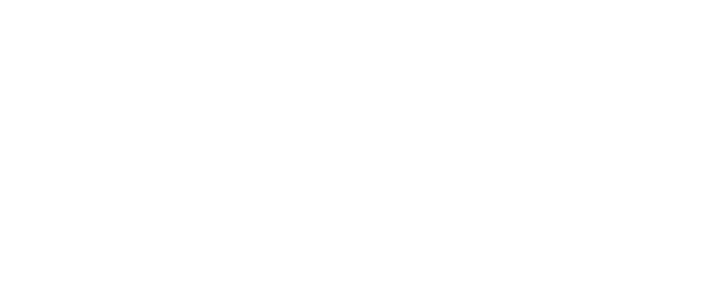
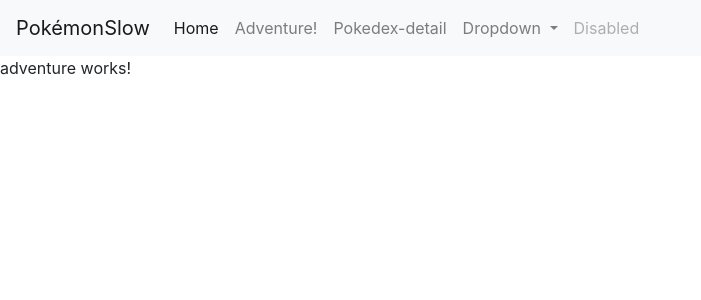
Before and after one commit to clcollins1/PokemonSlow, an Angular app in the folder PokemonSlow/: page /adventure in a window 1280 px wide. Shown: the top 300 px of the page, without its empty margins (0-701 px from the left). Built offline with nearby package versions, Linux system fonts and the light colour scheme.

Commit message:
fixed bugs, integrated pokedex-details

```diff
--- a/PokemonSlow/src/app/app-routing.module.ts
+++ b/PokemonSlow/src/app/app-routing.module.ts
@@ -4,6 +4,7 @@ import { CommonModule } from '@angular/common';
 import { LoginComponent } from './components/login/login.component';
 import { HomeComponent } from './components/home/home.component';
 import { AdventureComponent } from './components/adventure/adventure.component';
+import { PokedexDetailComponent } from './components/pokedex-detail/pokedex-detail.component';
 
 
 
@@ -11,6 +12,7 @@ const routes : Routes = [
   {component:LoginComponent, path:'login'},
   {component:HomeComponent, path:'home'},
   {component:AdventureComponent,path:'adventure'},
+  {component:PokedexDetailComponent,path:'pokedex-detail'},
   {component:LoginComponent, path:''},
   {component:LoginComponent, path: '**'}
 ]
--- a/PokemonSlow/src/app/app.component.html
+++ b/PokemonSlow/src/app/app.component.html
@@ -1,5 +1 @@
-<<<<<<< HEAD
 <router-outlet></router-outlet>
-=======
-<app-pokedex-detail></app-pokedex-detail>
->>>>>>> 7d6d55f2f1fe0bbc081625aa6519fd21a1cf8b34
--- a/PokemonSlow/src/app/app.module.ts
+++ b/PokemonSlow/src/app/app.module.ts
@@ -19,14 +19,15 @@ import { PokedexDetailComponent } from './components/pokedex-detail/pokedex-deta
     NavbarComponent,
     HomeComponent,
     LoginComponent,
-    AdventureComponent
+    AdventureComponent,
+    PokedexDetailComponent
   ],
   imports: [
     BrowserModule,
     RouterModule,
     AppRoutingModule,
     FormsModule,
-    PokedexDetailComponent,
+    // PokedexDetailComponent,
     BrowserModule,
     HttpClientModule
   ],
--- a/PokemonSlow/src/app/components/navbar/navbar.component.html
+++ b/PokemonSlow/src/app/components/navbar/navbar.component.html
@@ -11,6 +11,9 @@
       </li>
       <li class="nav-item">
         <a class="nav-link" href="#" [routerLink]="['/adventure']" routerLinkActive="router-link-active" >Adventure!</a>
+      </li>
+      <li class="nav-item">
+        <a class="nav-link" href="#" [routerLink]="['/pokedex-detail']" routerLinkActive="router-link-active" >Pokedex-detail</a>
       </li>
       <li class="nav-item dropdown">
         <a class="nav-link dropdown-toggle" href="#" id="navbarDropdown" role="button" data-toggle="dropdown" aria-haspopup="true" aria-expanded="false">
--- a/PokemonSlow/src/app/components/pokedex-detail/pokedex-detail.component.html
+++ b/PokemonSlow/src/app/components/pokedex-detail/pokedex-detail.component.html
@@ -1,5 +1,5 @@
+<app-navbar></app-navbar>
 <div>
-
     <div class="container">
         <div class="row">
 
```
